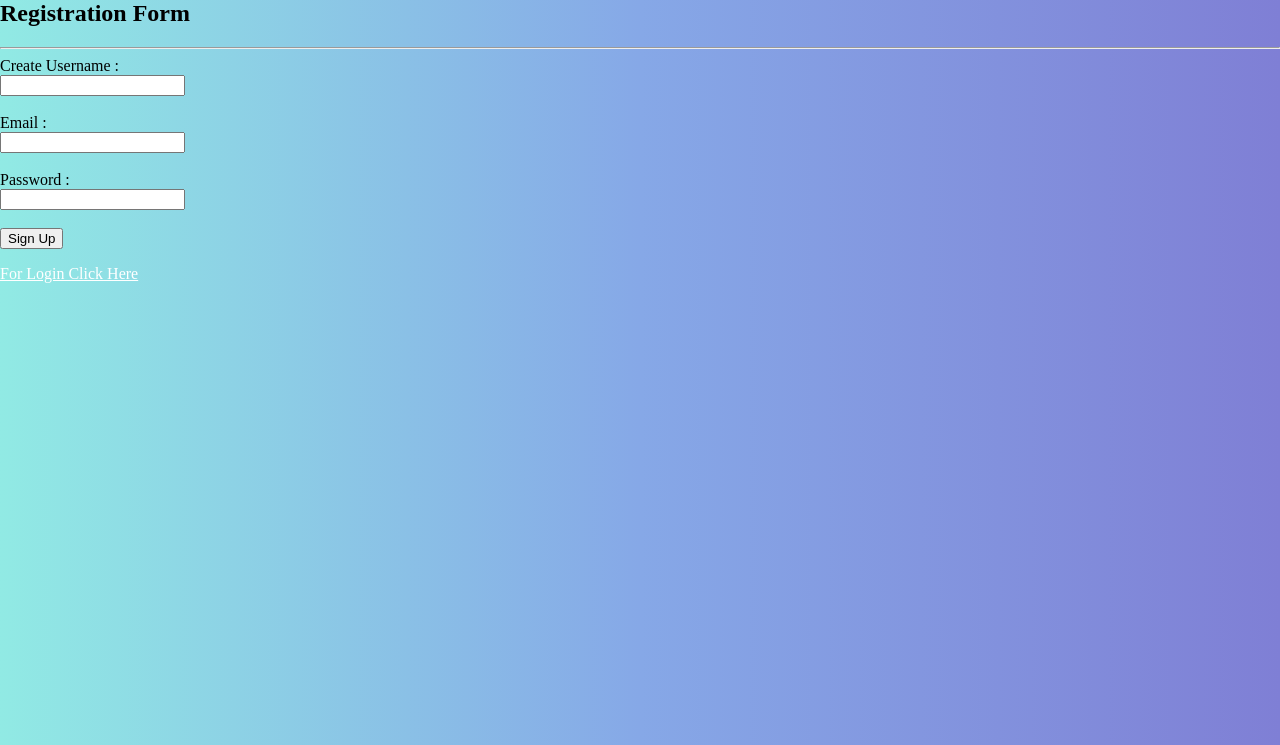
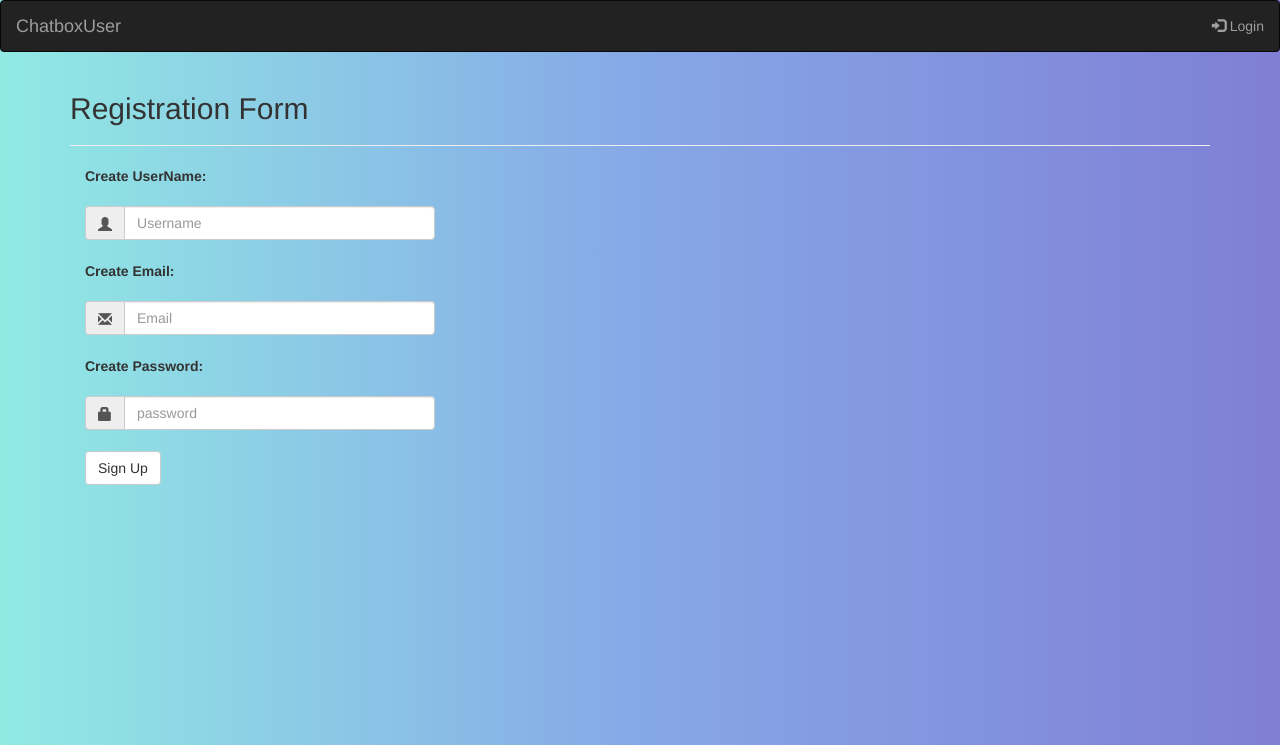
Before and after one commit to group-chat-k15/chat-app, a CodeIgniter app: page /chat-app/Home/new_user_registration in a window 1280 px wide. Shown: the top 745 px of the page. Run offline with CodeIgniter, Linux system fonts and the light colour scheme.

Commit message:
Duy lần 3

```diff
--- a/application/config/autoload.php
+++ b/application/config/autoload.php
@@ -58,7 +58,7 @@
 |
 |	$autoload['libraries'] = array('user_agent' => 'ua');
 */
-$autoload['libraries'] = array('database','form_validation','session');
+$autoload['libraries'] = array('database','form_validation','session','upload');
 
 /*
 | -------------------------------------------------------------------
--- a/application/config/config.php
+++ b/application/config/config.php
@@ -24,7 +24,7 @@
 |
 */
 $config['base_url'] = 'http://'. $_SERVER['HTTP_HOST'] .  '/project-hao/chat/chat-app/';
-
+//$config['base_url'] = 'http://'. $_SERVER['HTTP_HOST'] .  '/chat-app/';
 /*
 |--------------------------------------------------------------------------
 | Index File
@@ -521,3 +521,5 @@
 | Array:		array('10.0.1.200', '192.168.5.0/24')
 */
 $config['proxy_ips'] = '';
+$config['upload_path'] = "./uploads/";
+$config['allowed_types'] = "gif|jpg|jpeg|png";
--- a/application/controllers/Home.php
+++ b/application/controllers/Home.php
@@ -89,6 +89,8 @@
                     $session_data = array(
                         'username' => $result[0]->username,
                         'email' => $result[0]->email,
+                        'name' => $result[0]->name,
+                        'image_link' => $result[0]->image_link
                     );
                     $_SESSION['id'] = $result[0]->id;
     // Add user data in session
@@ -116,6 +118,7 @@
         $this->load->view('site/home/login_form', $data);
     }
 
+
 }
 
 ?>
--- a/application/views/site/home/registration_form.php
+++ b/application/views/site/home/registration_form.php
@@ -6,10 +6,26 @@
 ?>
 <head>
 <title>Registration Form</title>
+<meta charset="utf-8">
+<meta name="viewport" content="width=device-width, initial-scale=1">
+<link rel="stylesheet" href="https://maxcdn.bootstrapcdn.com/bootstrap/3.4.0/css/bootstrap.min.css">
+<script src="https://ajax.googleapis.com/ajax/libs/jquery/3.3.1/jquery.min.js"></script>
+<script src="https://maxcdn.bootstrapcdn.com/bootstrap/3.4.0/js/bootstrap.min.js"></script>
 <link rel="stylesheet" type="text/css" href="<?php echo base_url(); ?>public/css/style.css">
 <link href='http://fonts.googleapis.com/css?family=Source+Sans+Pro|Open+Sans+Condensed:300|Raleway' rel='stylesheet' type='text/css'>
 </head>
 <body>
+    <nav class="navbar navbar-inverse">
+        <div class="container-fluid">
+          <div class="navbar-header">
+            <a class="navbar-brand" href="user_login_process">ChatboxUser</a>
+          </div>
+          <ul class="nav navbar-nav navbar-right">
+            <li><a href="http://localhost/chat-app/"><span class="glyphicon glyphicon-log-in"></span> Login</a></li>
+          </ul>
+        </div>
+    </nav>
+    <div class="container">
         <div id="main">
             <div id="login">
             <h2>Registration Form</h2>
@@ -19,35 +35,52 @@
                 echo validation_errors();
                 echo "</div>";
                 echo form_open('Home/new_user_registration');
-
-            echo form_label('Create Username : ');
-            echo"<br/>";
-            echo form_input('username');
-            echo "<div class='error_msg'>";
-            if (isset($message_display)) {
-            echo $message_display;
-            }
-            echo "</div>";
-            echo"<br/>";
-            echo form_label('Email : ');
-            echo"<br/>";
-            $data = array(
-                'type' => 'email',
-                'name' => 'email_value'
-                );
-            echo form_input($data);
-            echo"<br/>";
-            echo"<br/>";
-            echo form_label('Password : ');
-            echo"<br/>";
-            echo form_password('password');
-            echo"<br/>";
-            echo"<br/>";
-            echo form_submit('submit', 'Sign Up');
-            echo form_close();
             ?>
-        <a href="<?php echo base_url() ?> ">For Login Click Here</a>
+            <div class="form-group">
+                <label class="control-label col-sm-2" for="pwd">Create UserName:</label><br/><br/>
+                <div class="col-sm-4">
+                    <div class="input-group">
+                        <span class="input-group-addon"><i class="glyphicon glyphicon-user"></i></span>
+                        <input id="username" type="text" class="form-control" name="username" placeholder="Username">
                     </div>
                 </div>
+                <br/><br />
+            </div>
+            <div class='error_msg'>
+                <?php if (isset($message_display)) {
+                    echo $message_display;
+                }?>
+            </div>
+            <div class="form-group">
+                <label class="control-label col-sm-2" for="pwd">Create Email:</label><br/><br/>
+                <div class="col-sm-4">
+                    <div class="input-group">
+                        <span class="input-group-addon"><i class="glyphicon glyphicon-envelope"></i></span>
+                        <input id="email" type="email" class="form-control" name="email_value" placeholder="Email">
+                    </div>
+                </div>
+                <br/><br />
+            </div>
+            <div class="form-group">
+                <label class="control-label col-sm-2" for="pwd">Create Password:</label><br/><br/>
+                <div class="col-sm-4">
+                    <div class="input-group">
+                        <span class="input-group-addon"><i class="glyphicon glyphicon-lock"></i></span>
+                        <input id="password" type="password" class="form-control" name="password" placeholder="password">
+                    </div>
+                </div>
+                <br/><br />
+            </div>
+            <div class="form-group">
+                <div class="col-sm-offset-0 col-sm-2">
+                    <button type="submit" class="btn btn-default">Sign Up</button>
+                </div>
+            </div>
+            <br/><br />
+            <?php echo form_close();?>
+            </div>
+        </div>
+    </div>
+
 </body>
 </html>
```
Also changed, not shown: application/views/site/home/admin_page.php (+37 -20 lines), application/views/site/home/login_form.php (+40 -6 lines), uploads/duy.jpg (added), uploads/hao.jpg (added), uploads/huyen.jpg (added). Lines whose indentation alone changed are shown as unchanged.
